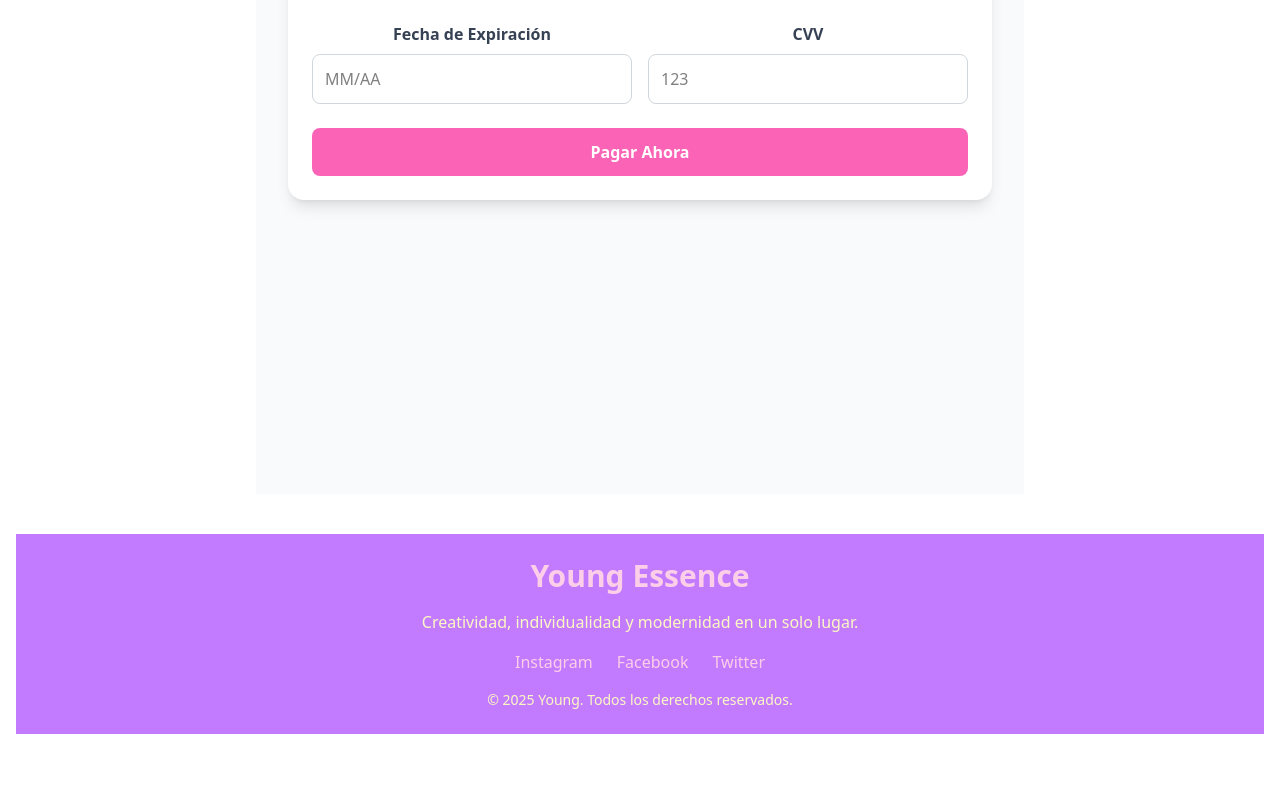
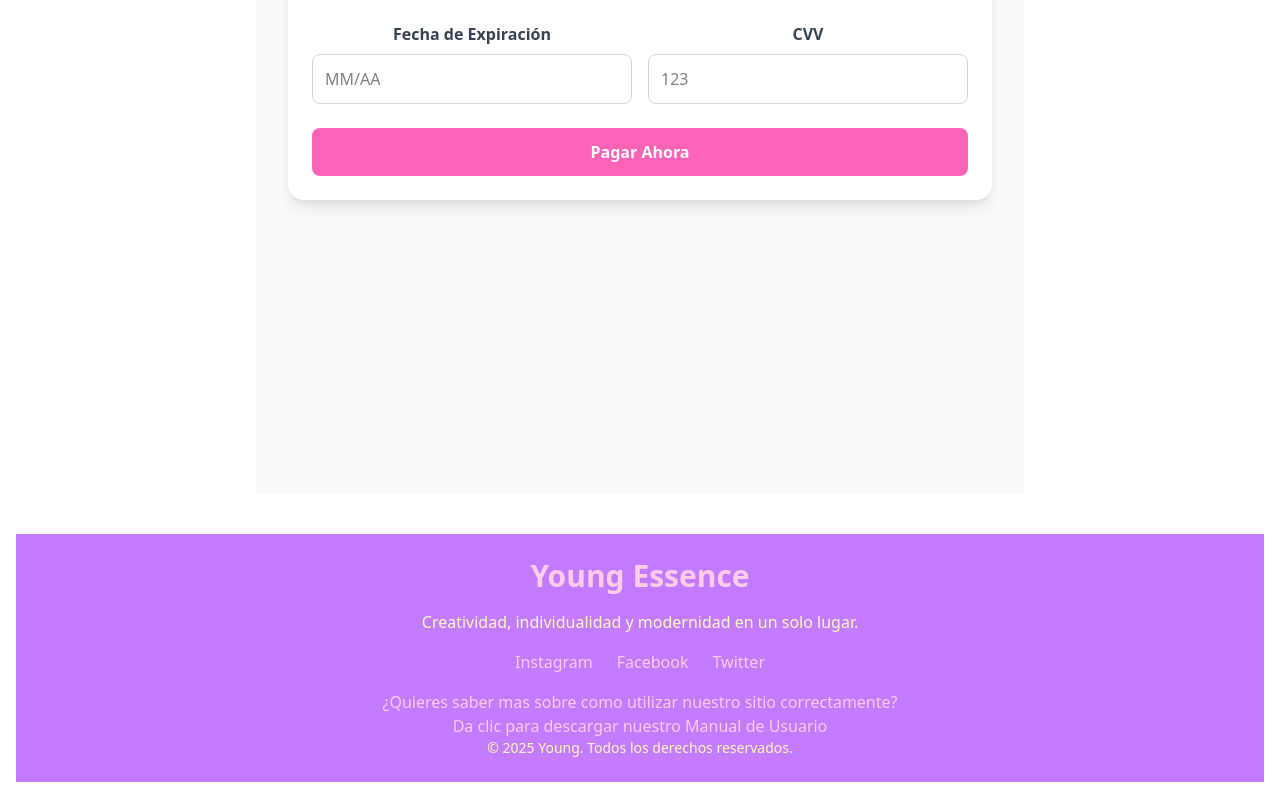
Before and after one commit to BCAndreaC/Young_Essence, a React (Vite) app: page /pagos in a window 1280 px wide. Shown: the part 402-1200 px from the top of the page. Before the commit the page ends 1152 px from the top, so only its background shows below. Built offline with nearby package versions, Linux system fonts and the light colour scheme.

Commit message:
Manual de usuario
Maual de usuario agregado

```diff
--- a/src/components/Footer.jsx
+++ b/src/components/Footer.jsx
@@ -19,6 +19,7 @@ const Footer = () => {
                         Twitter
                     </a>
                 </div>
+                <a href="https://drive.google.com/file/d/1iJ0zTSOsDdeXdEfOjkiY4Dq7hiB-pjVt/view?usp=sharing" className="text-sm text-center text-yellow-100" className="text-pink-200 hover:text-pink-800">¿Quieres saber mas sobre como utilizar nuestro sitio correctamente?<br />Da clic para descargar nuestro Manual de Usuario</a>
                 <p className="text-sm text-center text-yellow-100">
                     &copy; 2025 Young. Todos los derechos reservados.
                 </p>
```
